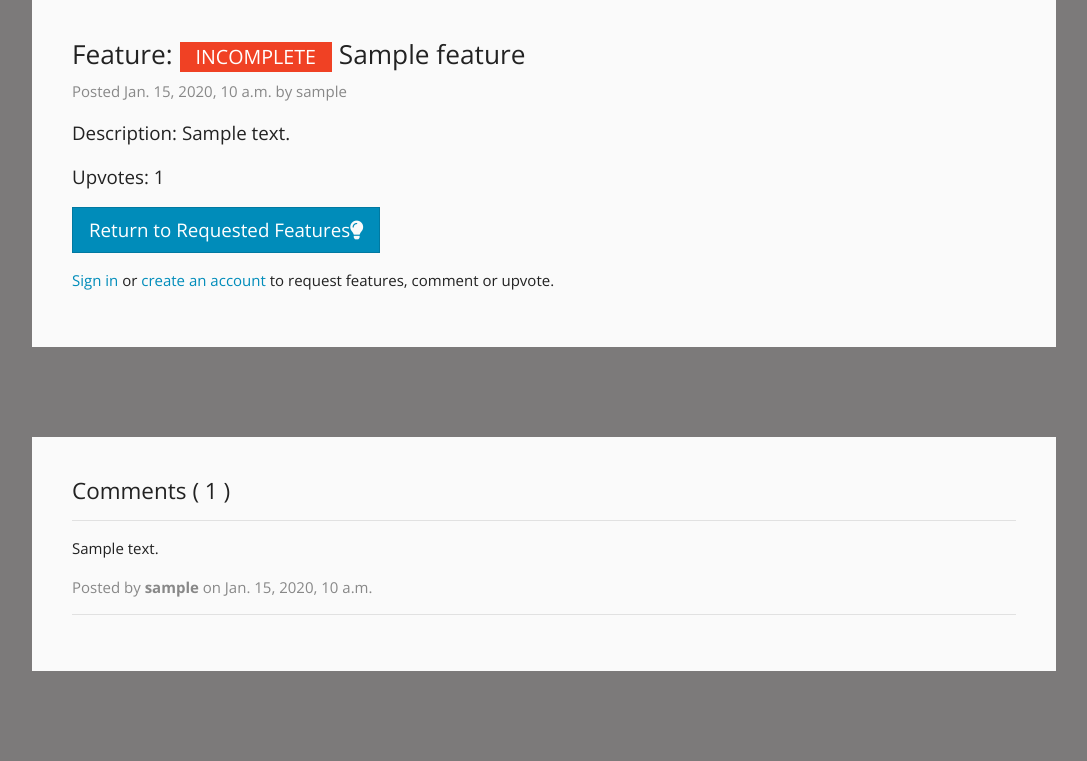
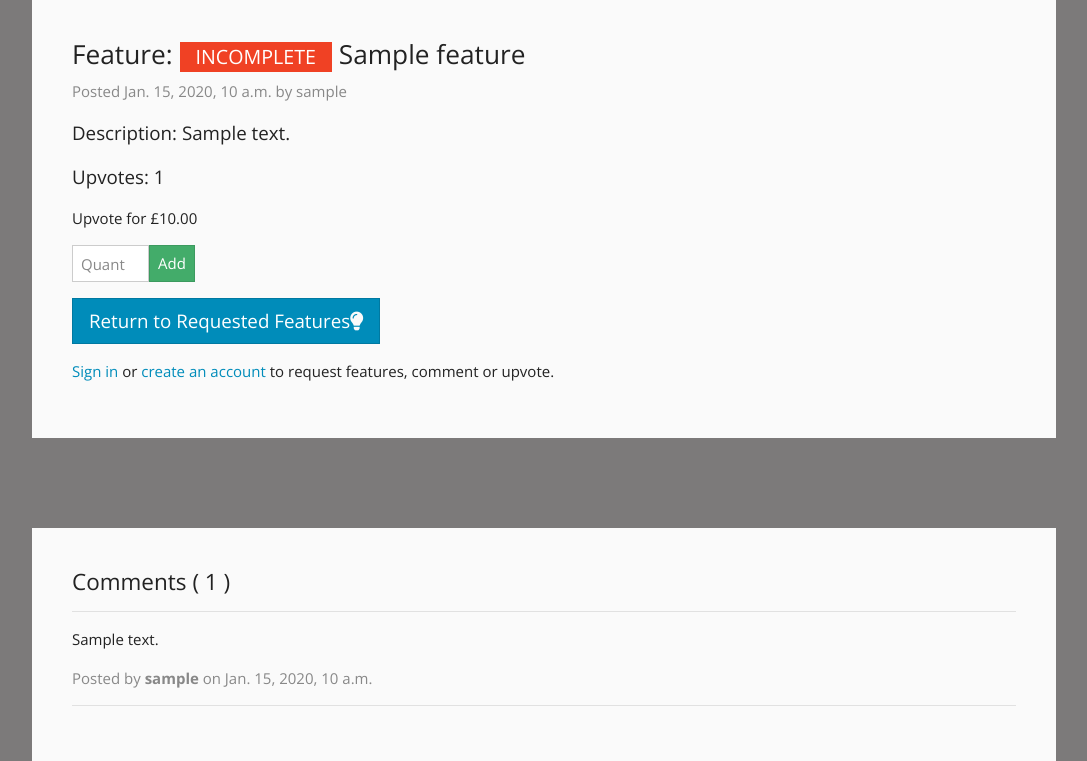
Before and after one commit to kimpea/us-issue-tracker, a Django app: page /features/feature_detail/1/ in a window 1280 px wide. Shown: the part 126-887 px from the top of the page, without its empty margins (96-1183 px from the left). Run offline with Django 3.2, Linux system fonts and the light colour scheme; tables that the repository leaves empty hold one stand-in row (values such as "Sample post"); some libraries are stand-ins or nearby versions.

```diff
--- a/features/templates/feature_detail.html
+++ b/features/templates/feature_detail.html
@@ -21,6 +21,16 @@
     <p class="text-muted">Posted {{ feature.date_created }} by {{ feature.user }}</p>
     <p class="lead"><strong>Description:</strong> {{ feature.description }}</p>
     <p class="lead"><strong>Upvotes:</strong> {{ feature.upvotes }}</p>
+    <p class="lead">
+        <p class="card-text">Upvote for £{{ feature.price }}</p>
+        <form method="post" action="{% url 'add_to_cart' feature.id %}">
+            {% csrf_token %}
+            <div class="form-inline">
+                <input name="quantity" type="number" min="1" max="999" class="form-control" placeholder="Quantity">
+                <button class="btn btn-success" type="submit">Add</button>
+            </div>
+        </form>
+    </p>
     <p class="lead">
         {% if user.is_authenticated and feature.status == 'COMPLETE'%}
         <h3><span class="badge badge-success">COMPLETE</span></h3>
@@ -85,7 +95,7 @@
     <form method="POST" action="{% url 'feature_comment' feature.id %}">
         {% csrf_token %}
         <h6>Leave a comment:</h6>
-        <textarea name="comment" cols="5" rows="4" class="form-control" required="" id="comment"></textarea>
+        <textarea name="comment" cols="5" rows="4" class="form-control" id="comment"></textarea>
         <br>
         <div class="form-actions">
             <button class="btn btn-primary inline" type="submit">Post</button>
```
